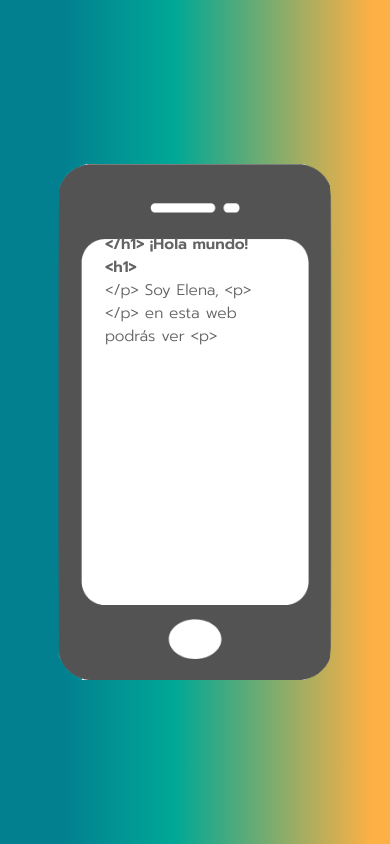
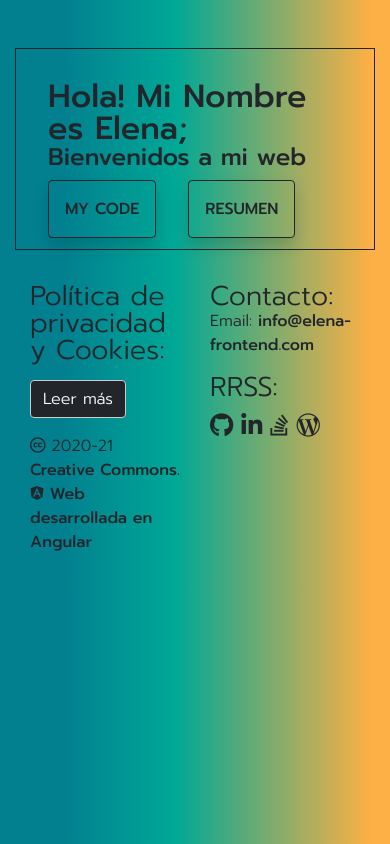
Before and after one commit to ElenaDPV/myWebAngular, an Angular app: page /home in a window 390 px wide. Shown: the top 844 px of the page. Built offline with nearby package versions, Linux system fonts and the light colour scheme.

Commit message:
para subir

```diff
--- a/src/app/footer/footer.component.html
+++ b/src/app/footer/footer.component.html
@@ -13,6 +13,10 @@
       <p>
         <i class="fab fa-creative-commons"></i>
         2020-21<a class="footerLink" target="_blank"  href="https://creativecommons.org/licenses/?lang=es_ES"> Creative Commons.</a>
+      </p>
+      <p>
+        <i class="fab fa-angular"></i>
+        <a class="footerLink" target="_blank"  href="https://cli.angular.io/"> Web desarrollada en Angular</a>
       </p>
 
     </div>
--- a/src/app/home/home.component.html
+++ b/src/app/home/home.component.html
@@ -1,56 +1,21 @@
-<div class="introduccion container d-flex flex-column justify-content-center align-items-center">
-    <div class="intro d-flex flex-column justify-content-center align-items-center">
-        <div class="pantalla">
-            <p class="textoP text-left">
-            <span class="letPequen displayNoneMovil">
-                <br>
-                &lt;!DOCTYPE html&gt; <br>
-                &lt;html lang="es"&gt; <br>
-                &lt;head&gt; <br>
-                &lt;meta charset="UTF-8"&gt; <br>
-                &ltmeta name="viewport" content="width=device-width, initial-scale=1.0"&gt; <br>
-                &lt;/title&gt;WebElena&lt;title&gt; <br>
-                &lt;/head&gt; <br>
-                &lt;body&gt; <br>
-            </span>
-            <span class="texto1 textoAnimacion">
-                &lt;/h1&gt; ¡Hola mundo! &lt;h1&gt;
-            </span> <br>
-            <span class="texto2 textoAnimacion">
-                &lt;/p&gt; Soy Elena, &lt;p&gt;
-            </span> <br>
-            <span class="texto2 textoAnimacion">
-                &lt;/p&gt; en esta web podrás ver &lt;p&gt;
-            </span> <br>
-            <span class="texto3 textoAnimacion">
-                &lt;/p&gt; mi trayectoria profesional, &lt;p&gt;
-            </span> <br>
-            <span class="texto4 textoAnimacion">
-                &lt;/p&gt; académica &lt;p&gt;
-            </span> <br>
-            <span class="texto5 textoAnimacion">
-                &lt;/p&gt; y el porfolio...&lt;p&gt;
-            </span> <br>
-            <span class="letPequen displayNoneMovil">
-                &lt;/body&gt; <br>
-                &lt;/html&gt; <br>
-            </span>
 
-            </p>
+<div class="espacioTop"></div>
+
+<div class="container titulo1">
+    <h1 class="titulo2">Hola! Mi Nombre es Elena;</h1>
+    <h2 class="titulo3">Bienvenidos  a mi web</h2>
+    <br>
+    <br>
+    <div class="tuts d-flex">
+        <div class="titulo4">
+            <a class="shadow p-3 mb-5 rounded" routerLink="/code" routerLinkActive="active">MY CODE</a>
         </div>
-        <div class="btnPort texto5 textoAnimacion">
-
-            <button class="btnPort2" routerLink="/resume" routerLinkActive="active">&lt;button&gt; VER MÁS &lt;/button&gt;</button>
+        <div class="espacioWi"></div>
+        <div class="titulo5">
+            <a class="btnPort2 shadow p-3 mb-5 rounded" routerLink="/resume" routerLinkActive="active">RESUMEN</a>
         </div>
-
     </div>
 
 
-</div>
-<br>
-<hr>
-<div>
-
-    <a routerLink="/code" routerLinkActive="active">CODE</a>
 
 </div>
--- a/src/app/home/home.component.scss
+++ b/src/app/home/home.component.scss
@@ -1,145 +1,77 @@
-.displayNoneMovil{
-  display:block;
+div.espacioTop {
+  height: 10em;
 }
-.introduccion {
-  height: 100vh;
+
+div.container.titulo1 {
+  height: 50%;
+  padding: 2em;
+  border: 1px solid var(--negroColor);
+  h1.titulo2 {
+    color: var(--negroColor);
+    font-weight: 500;
+
+  }
+
+  h2.titulo3 {
+    color: var(--negroColor);
+    font-weight: 500;
+
+  }
+
+  div.titulo4 {
+    a {
+      padding: 1em;
+      border: 1px solid var(--negroColor);
+
+    }
+    a:hover{
+      padding: 1em;
+      border: 1px solid var(--tercerColor);
+
+    }
+  }
+.espacioWi{
+  width: 2em;
 }
-.intro {
-  background-image: url("../../assets/img/descokFondo.png");
-  background-repeat: no-repeat;
-  background-size: 100%;
-  background-position: center;
-  height: 100%;
-  width: 100%;
+  div.titulo5 {
+    a.btnPort2 {
+      padding: 1em;
+      border: 1px solid var(--negroColor);
+    }
+    a.btnPort2:hover {
+      border: 1px solid var(--tercerColor);
+    }
+  }
 }
-.pantalla {
-  height: 40%;
-  width: 40%;
-  margin: -8em 0em 0em 0em;
-}
-.textoP {
-  font-size: 1em;
-}
-.letPequen {
-  font-size: 0.5em;
+
+/* MEDIA QUERYS*/
+// (MOVIL)
+@media (min-width: 0px) and (max-width: 767px) {
+  div.espacioTop {
+    height: 3em;
+  }
+  .titulo2{
+    font-size: 200%;
+  }
+  .titulo3{
+    font-size: 150%;
+  }
 
 }
-.textoAnimacion {
-  opacity: 0;
-  font-size: 1.2em;
-  animation-name: homeAni;
-  animation-duration: 1s;
-  animation-direction: normal;
-  animation-iteration-count: 1;
-  animation-timing-function: linear;
-  animation-fill-mode: forwards;
-}
-.texto1 {
-  animation-delay: 1s;
-  font-weight: 600;
-}
-.texto2 {
-  animation-delay: 3s;
-}
-.texto3 {
-  animation-delay: 5s;
-}
-.texto4 {
-  animation-delay: 7s;
-}
-.texto5 {
-  animation-delay: 9s;
-}
-@keyframes homeAni {
-  0% {
-    opacity: 0;
+
+// (TABLET)
+@media (min-width: 768px) and (max-width: 1023px) {
+  div.espacioTop {
+    height: 3em;
   }
-  100% {
-    opacity: 1;
+  .titulo2{
+    font-size: 200%;
+  }
+  .titulo3{
+    font-size: 150%;
   }
 }
-.btnPort {
-  position: relative;
-  top: -0.5em;
-}
-.btnPort2 {
-  color: var(--letrasColor);
-  padding: 0.5em;
-}
-.btnPort2:hover {
-  color: var(--tercerColorB);
-  font-weight: 500;
-  text-shadow: 2px 2px var(--grisOscuro);
-  border: 2px solid var(--letrasColor);
-}
-//MEDIA QUERYS
 
-//MOVIL
-@media (min-width: 0px) and (max-width: 767px) {
-  .displayNoneMovil{
-    display:none;
-  }
-  .introduccion {
-    margin: 0 !important;
-    padding: 0 !important;
-  }
-  .intro {
-    margin: 0 !important;
-    padding: 0 !important;
-    background-image: url("../../assets/img/movilFondo2.png");
-    background-size: 120%;
-  }
-  .pantalla {
-    height: 40%;
-    width: 50%;
-    margin: 0em;
-  }
-  .textoP{
-    font-size: 0.8em;
-  }
-  .btnPort {
-    position: relative;
-    font-size: 0.8em;
-    width: 50%;
-    top: 0em;
-  }
-}
-//TABLET
-@media (min-width: 768px) and (max-width: 1023px) {
-  .intro {
-    background-image: url("../../assets/img/tabletFondo.png");
-  }
-  .pantalla {
-    height: 52%;
-    width: 80%;
-    margin: 0em;
-  }
-  .btnPort {
-    top: -0.9em;
-  }
-}
-//LAPTOP M
-@media (min-width: 1024px) and (max-width: 1439px) {
-  .textoP {
-    font-size: 0.8em;
-  }
-  .btnPort {
-    position: relative;
-    top: 0em;
-  }
-}
-//4k
-@media (min-width: 2560px) and (max-width: 3000px) {
-
-.introduccion {
-  width: 120%;
-}
-.intro {
-  background-size: 130%;
-  width: 120%;
-}
-.pantalla {
-  width: 100%;
-
-}
-}
+// (ESCRITORIO) IS OK
+// (ESCRITORIO GRANDE) IS OK
+// (4K) IS OK
--- a/src/app/resume/resume.component.html
+++ b/src/app/resume/resume.component.html
@@ -44,9 +44,10 @@
                 <p>Soy diplomada en educación social y una gran apasionada de las nuevas tecnologías; estoy formándome en lenguajes de programación frontend y terminando un máster oficial con especialización en e-learning, actualmente trabajando de maquetadora web.</p>
             </div>
             <br>
-            <div class="d-flex justify-content-around">
+            <div class="d-flex justify-content-between">
+
+                <button class="btn" routerLink="/code" routerLinkActive="active">PORFOLIO</button>
                 <button class="btn" routerLink="/experiencia" routerLinkActive="active">EXPERIENCIA</button>
-                <button class="btn" routerLink="/code" routerLinkActive="active">PORFOLIO</button>
 
                 <!-- <div class="espacop"></div>
                 <button class="btn" routerLink="/login" routerLinkActive="active">PRUEBAS LOGIN</button>
--- a/src/styles.scss
+++ b/src/styles.scss
@@ -124,7 +124,6 @@ h3{
 }
 h4{
     font-size: 1.5em;
-
 }
 p{
     line-height: 1.5;
@@ -182,6 +181,18 @@ margin-left: 0.5em;
 .weiFontBold{
     color: var(--negroColor);
 }
+/*media querys letras*/
+@media (min-width: 0px) and (max-width: 767px) {
+
+    h2{
+      font-size: 200%;
+    }
+    h3{
+        font-size: 170%;
+      }
+
+
+  }
 
 // animación de trayectoria:
 
```
Also changed, not shown: 1 other file (tests, documents, lock files or other folders).
